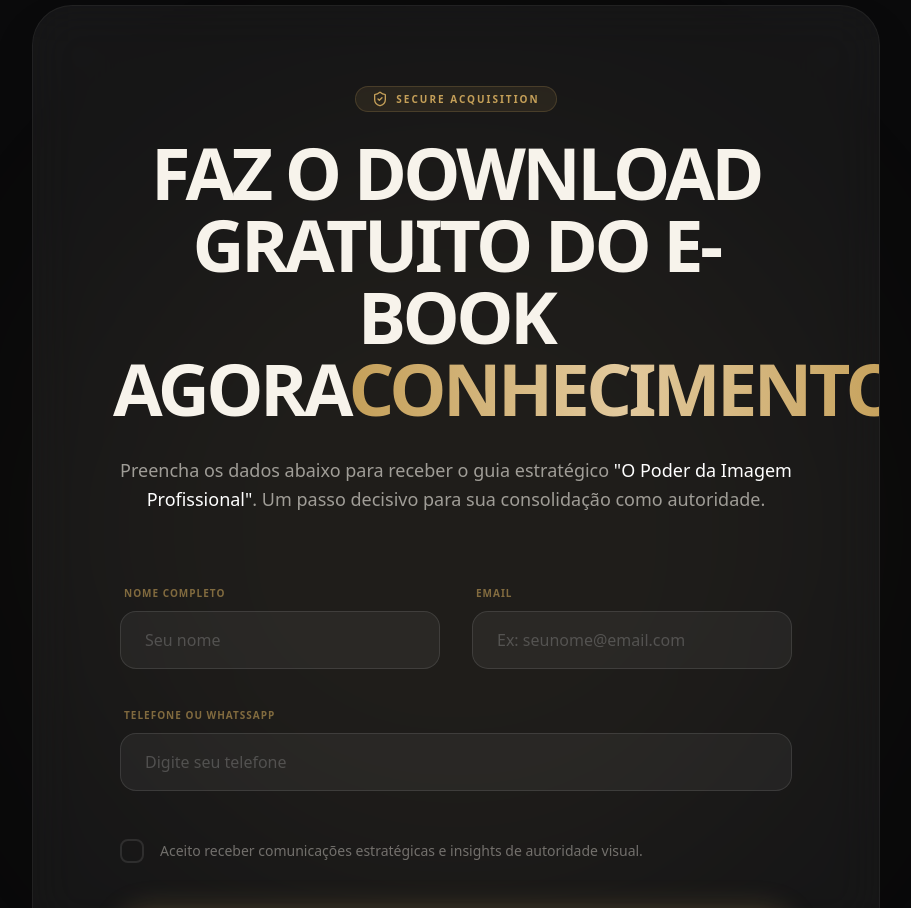
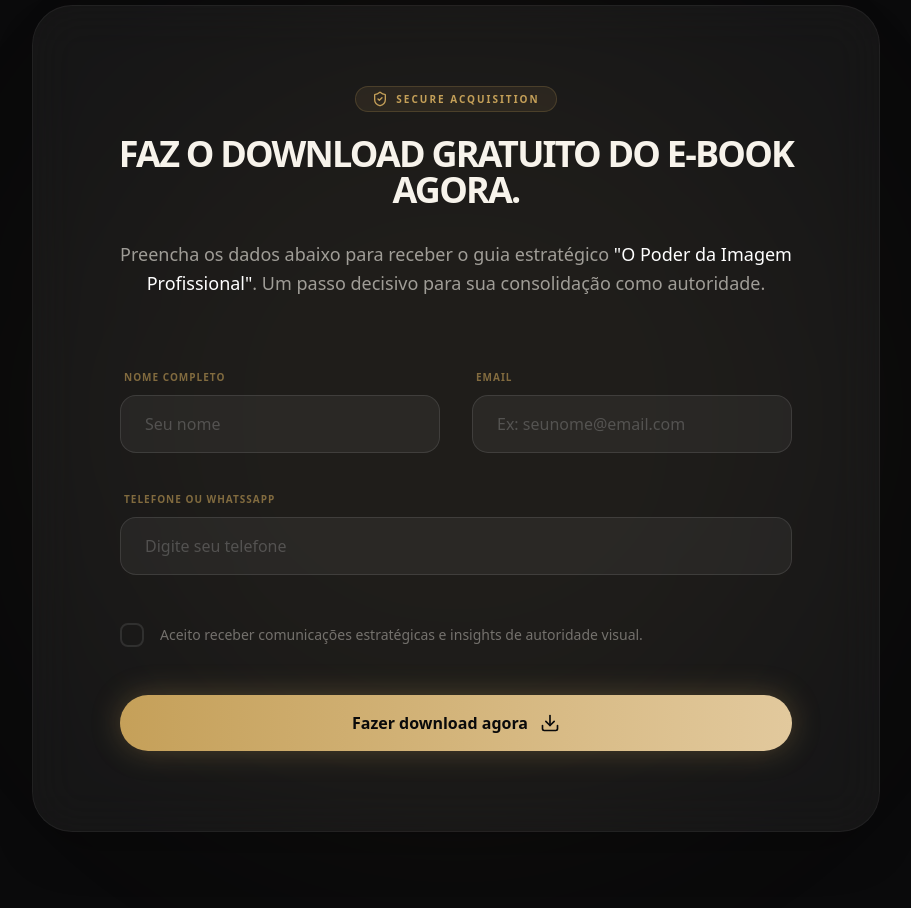
Before and after one commit to punadev/moises-carvalho, a React (Vite) app: page / in a window 1280 px wide. Shown: the part 3580-4488 px from the top of the page, without its empty margins (184-1095 px from the left). Built offline with nearby package versions, Linux system fonts and the light colour scheme.

Commit message:
Update heading text in CTA component

```diff
--- a/src/components/CTA.tsx
+++ b/src/components/CTA.tsx
@@ -38,9 +38,8 @@ export default function CTA() {
                 <ShieldCheck className="w-4 h-4 text-gold" />
                 <span className="text-gold font-bold text-[10px] uppercase tracking-[0.2em]">Secure Acquisition</span>
               </div>
-              <h2 className="text-4xl lg:text-7xl font-black mb-8 leading-none tracking-tighter uppercase">
-                Faz o download gratuito do e-book agora
-                <span className="text-gradient-gold">Conhecimento</span>
+              <h2 className="text-4xl font-black mb-8 leading-none tracking-tighter uppercase">
+                Faz o download gratuito do e-book agora.
               </h2>
               <p className="text-lg text-champagne/60 font-light max-w-2xl mx-auto leading-relaxed">
                 Preencha os dados abaixo para receber o guia estratégico <span className="text-white font-medium">"O Poder da Imagem Profissional"</span>.
```
